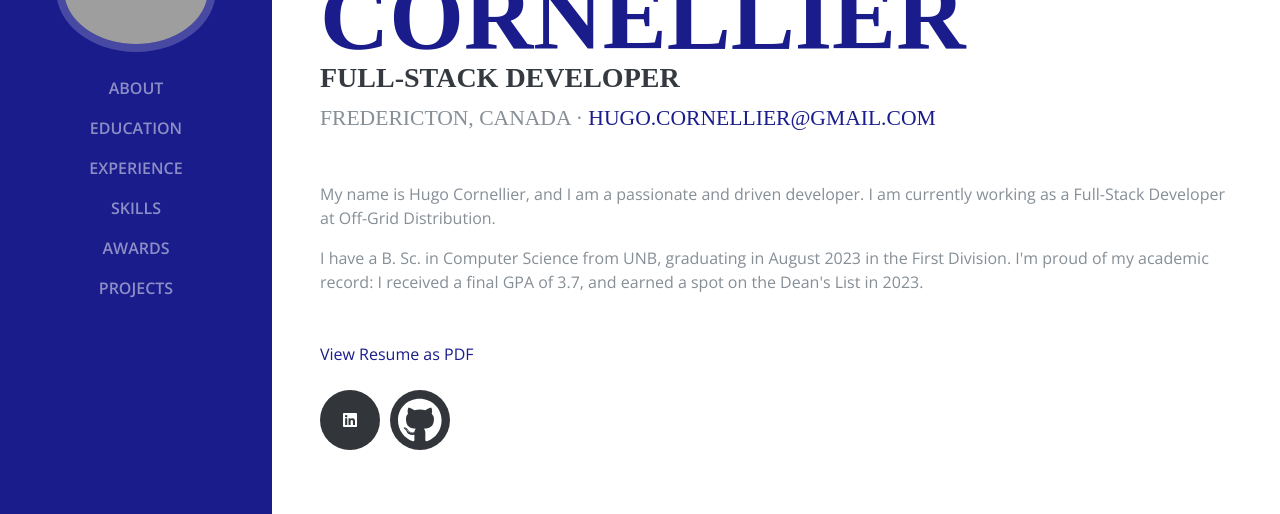
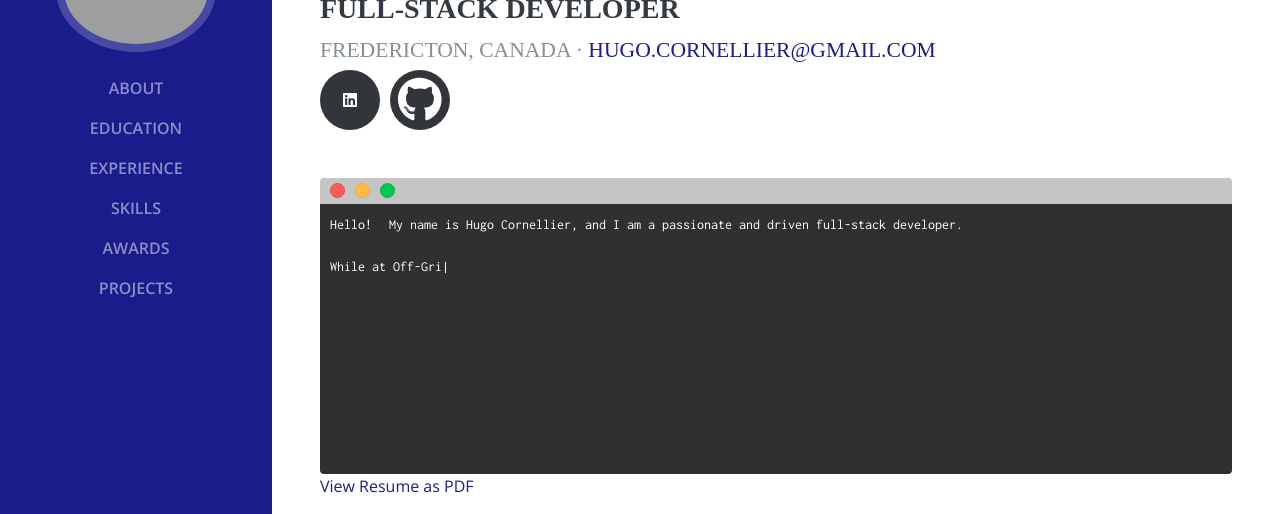
Before and after one commit to hugocornellier/hugocornellier.com, a React (Create React App) app in the folder frontend/: page / in a window 1280 px wide. Shown: the part 286-800 px from the top of the page. Built offline with nearby package versions, Linux system fonts and the light colour scheme; no server answers; grey boxes are pictures that could not be loaded; a web font is replaced by a local one.

Commit message:
Added "Terminal" typer!

```diff
--- a/frontend/package.json
+++ b/frontend/package.json
@@ -12,6 +12,7 @@
     "react-icons": "^5.0.1",
     "react-router-dom": "^6.22.3",
     "react-scripts": "5.0.1",
+    "react-typed": "^2.0.12",
     "socket.io-client": "^4.7.4",
     "typescript": "^4.9.5"
   },
--- a/frontend/src/component/About.tsx
+++ b/frontend/src/component/About.tsx
@@ -2,32 +2,28 @@ import React from 'react';
 import { FontAwesomeIcon } from "@fortawesome/react-fontawesome";
 import pdf from '../data/CV.pdf'
 import { faGithub, faLinkedin } from "@fortawesome/free-brands-svg-icons";
+import Terminal from "./Terminal";
 
 const About = () => {
     return (
         <section className="resume-section p-3 p-lg-5 d-flex d-column" id="about">
-            <div className="my-auto">
+            <div className="my-auto w-full">
                 <h1 className="mb-0">Hugo <span className="text-primary">Cornellier</span></h1>
                 <h3>
                     Full-Stack Developer
                 </h3>
-                <div className="subheading mb-5">Fredericton, Canada · <a href="mailto:hugo.cornellier@gmail.com">hugo.cornellier@gmail.com</a></div>
-                <p className="about-me mb-5 max-w-0">
-                    <p>My name is Hugo Cornellier, and I am a passionate and driven developer. I am currently
-                        working as a Full-Stack Developer at Off-Grid Distribution.</p>
-                    <p>I have a B. Sc. in Computer Science from UNB, graduating in August 2023 in the First Division.
-                        I'm proud of my academic record: I received a final GPA of 3.7, and earned a spot on the Dean's
-                        List in 2023.</p>
-                </p>
+                <div className="subheading mb-1">Fredericton, Canada · <a
+                    href="mailto:hugo.cornellier@gmail.com">hugo.cornellier@gmail.com</a></div>
+                <div className="d-flex flex-row social-icons mb-5">
+                    <SocialIcon link="https://linkedin.com/in/hugocornellier" icon={faLinkedin}/>
+                    <SocialIcon link="https://github.com/hugocornellier" icon={faGithub}/>
+                </div>
+                <Terminal/>
                 <a href={pdf} target="_blank" rel="noopener noreferrer">
                     View Resume as PDF
                 </a>
-                <br />
-                <br />
-                <div className="d-flex flex-row social-icons">
-                    <SocialIcon link="https://linkedin.com/in/hugocornellier" icon={faLinkedin} />
-                    <SocialIcon link="https://github.com/hugocornellier" icon={faGithub} />
-                </div>
+                <br/>
+                <br/>
             </div>
         </section>
     );
@@ -38,7 +34,7 @@ interface SocialIconProps {
     icon: any; // or FontAwesomeIconProps
 }
 
-const SocialIcon: React.FC<SocialIconProps> = ({ link, icon }) => {
+const SocialIcon: React.FC<SocialIconProps> = ({link, icon}) => {
     return (
         <a href={link} target="_blank" rel="noopener noreferrer" className="d-flex justify-content-center align-items-center rounded-circle social-icon project-icon">
             <FontAwesomeIcon icon={icon} />
--- /dev/null
+++ b/frontend/src/component/Terminal.tsx
@@ -0,0 +1,63 @@
+import React, { useEffect, useRef } from 'react';
+import { Typed } from "react-typed";
+import "../styles/terminal.css";
+
+const TerminalComponent = () => {
+    const terminalRef = useRef(null);
+
+    useEffect(() => {
+        const terminalTyped = new Typed(terminalRef.current, {
+            strings: [
+                `My name is Hugo Cornellier, and I am a passionate and driven full-stack developer.
+                <br/><br/>
+                While at Off-Grid Distributions and Bulletproof, I’ve built my web development skills using technologies
+                such as React, TypeScript, HTML5/CSS, along with libraries such as Tailwind. I am well-versed in both
+                SQL and NoSQL, particularly MongoDB. I have strong communication skills, and I work well collaboratively
+                or independently.
+                <br/><br/>
+                I am well versed in the latest software development methodologies - task estimation, prioritization,
+                testing, code review, devops. My projects have involved both backend code optimization - where
+                improvements are measured in milliseconds - and frontend user experience.
+                <br/><br/>
+                 Let's connect! My LinkedIn and Github profiles, as well as my email address, can be found above.`
+            ],
+            typeSpeed: 40,
+            backSpeed: 0,
+            backDelay: 3000,
+            loop: false,
+            onComplete: function (self) {
+                setTimeout(function () {
+                    self.reset();
+                }, 1000);
+            }
+        });
+
+        return () => {
+            terminalTyped.destroy();
+        };
+    }, []);
+
+    return (
+        <div className="terminal-outer">
+            <div className="terminal-container">
+                <div className="terminal-section terminal-header">
+                    <div className="terminal-controls">
+                        <span className="elem elem-close"></span>
+                        <span className="elem elem-minimize"></span>
+                        <span className="elem elem-fullscreen"></span>
+                    </div>
+                </div>
+                <div className="terminal-section terminal-body">
+                    <div className="terminal-section terminal-body-inner">
+                        <p>
+                            <span className="terminal-user">Hello! </span>
+                            <span ref={terminalRef}></span>
+                        </p>
+                    </div>
+                </div>
+            </div>
+        </div>
+    );
+};
+
+export default TerminalComponent;
--- /dev/null
+++ b/frontend/src/styles/terminal.css
@@ -0,0 +1,95 @@
+@import url('https://fonts.googleapis.com/css?family=Inconsolata');
+.page-wrapper {
+    padding: 15px;
+    background-color: #fff;
+    height: 100vh;
+}
+/* end ./page-wrapper */
+.elem {
+    height: 15px;
+    width: 15px;
+    display: inline-block;
+    background-color: #fff;
+    margin-right: 10px;
+    margin-top: 5px;
+    border-radius: 100%;
+    border-width: 1px;
+    border-style: solid;
+    border-color: #ddd;
+    &:first-child {
+        margin-left: 10px;
+    }
+    &.elem-close {
+        background-color: #ff5d5b;
+        border-color: #ee4644;
+    }
+    &.elem-minimize {
+        background-color: #ffbb46;
+        border-color: #f1ad39;
+    }
+    &.elem-fullscreen {
+        background-color: #00c74f;
+        border-color: #01b849;
+    }
+}
+.terminal-section {
+    position: relative;
+    display: block;
+}
+.terminal-outer {
+    width: 100%;
+    max-width: 1200px;
+    display: block;
+    border-radius: 4px;
+    overflow: hidden;
+    position: relative;
+    font-size: 14px;
+    font-weight: normal;
+    font-family: 'Inconsolata', monospace;
+    color: #fff;
+    text-shadow: none;
+    .terminal-container {
+        .terminal-header {
+            background-color: #c5c5c5;
+            .terminal-controls {
+                display: inline-block;
+                .elem {
+                    float: left;
+                }
+            }
+        }
+        .terminal-body {
+            background-color: #303030;
+            padding: 10px;
+            .terminal-body-inner {
+                min-height: 250px;
+                color: #fff;
+                p {
+                    margin: 0 0 4px;
+                }
+                .terminal-user {
+                    margin-right: 10px;
+                }
+            }
+        }
+    }
+}
+.w-full {
+    width: 100%;
+}
+
+
+
+@media (max-width: 991px) {
+    .terminal-body-inner {
+        min-height: 350px !important;
+    }
+}
+
+
+
+@media (max-width: 700px) {
+    .terminal-body-inner {
+        min-height: 470px !important;
+    }
+}
```
Also changed, not shown: 1 other file (tests, documents, lock files or other folders).
